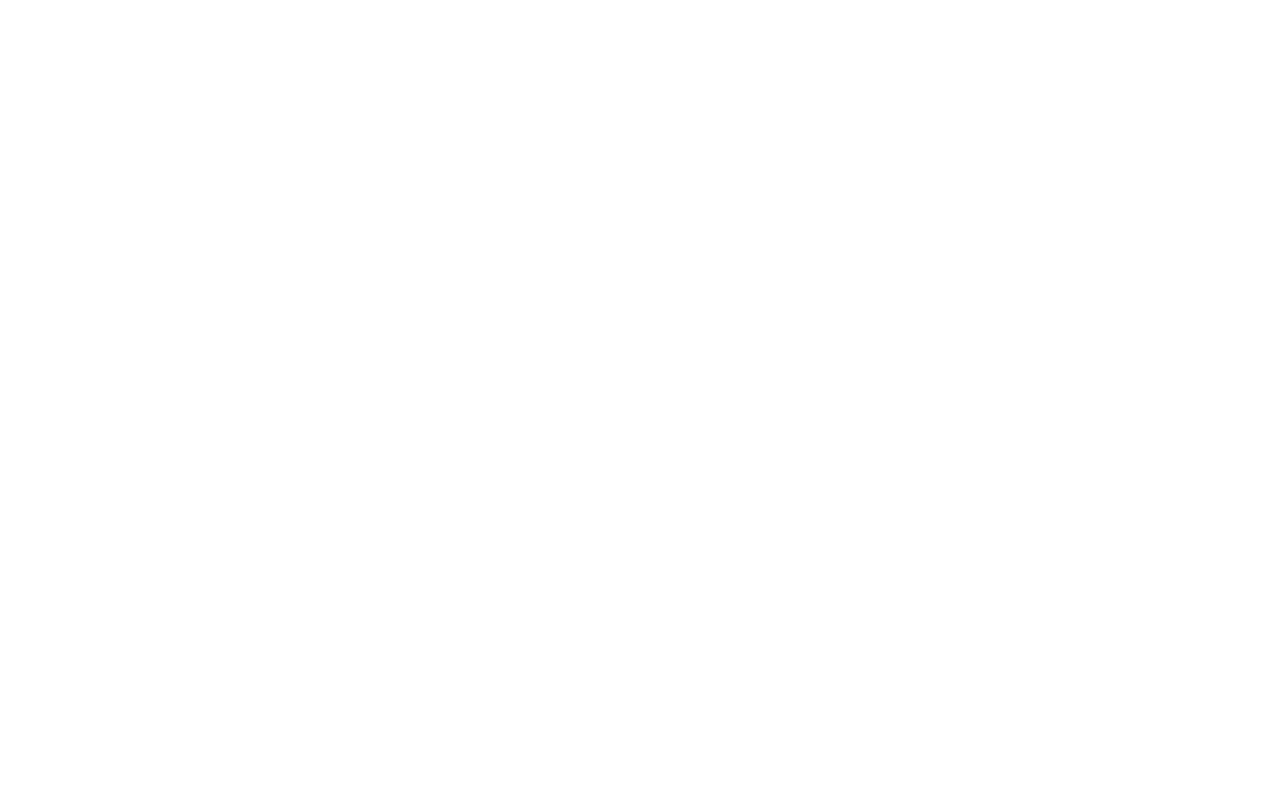
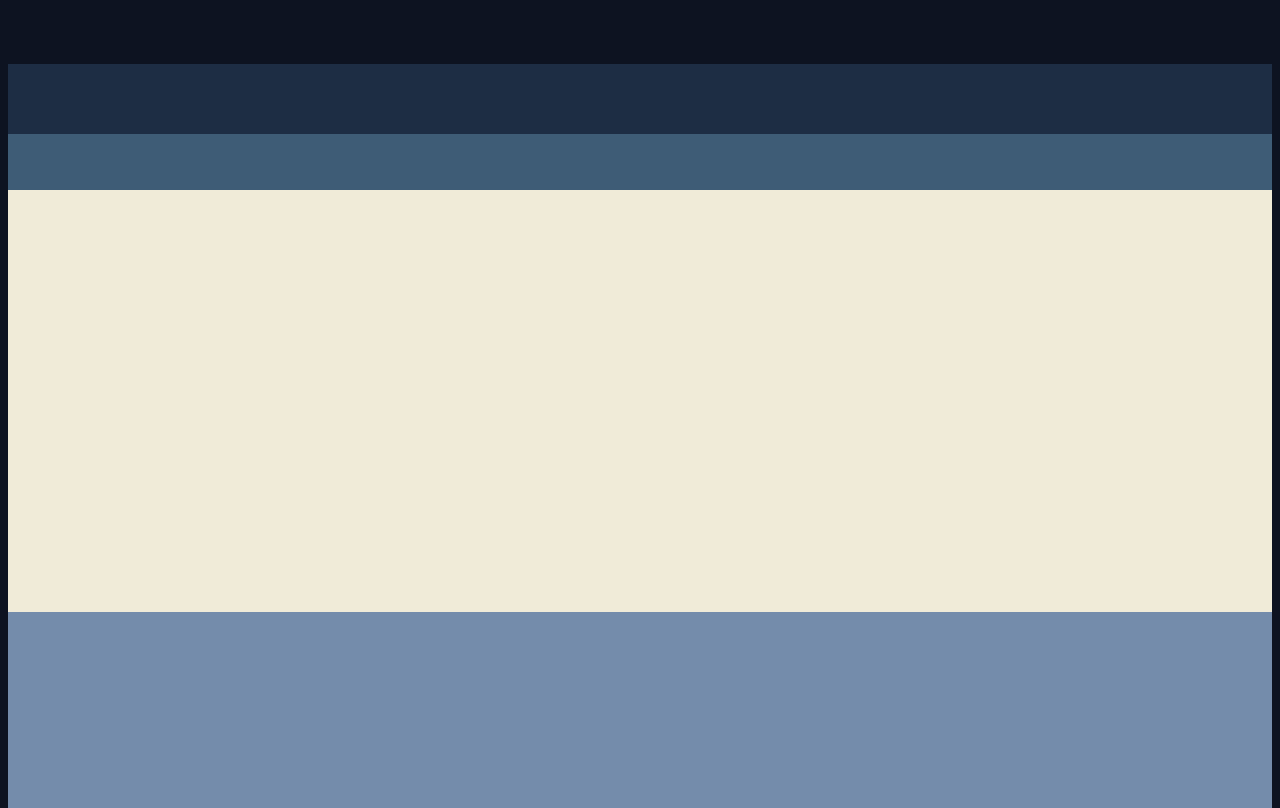
Before and after one commit to IvanGMiceli/Programacion-III, a plain HTML site: page index_grid.html in a window 1280 px wide. Drawn offline with Linux system fonts and the light colour scheme.

Commit message:
Color
tema de colores aplicado

```diff
--- a/CSS/index_grid.css
+++ b/CSS/index_grid.css
@@ -3,6 +3,8 @@
 }
 
 body {
+    background-color: #0d1321;
+
     height: 100%;
 
     display: grid;
@@ -18,26 +20,31 @@
 }
 
 .banner_princ_1 {
+    background-color: #1d2d44;
     grid-row: 2;
     grid-column: 1 / 3;
 }
 
 .banner_princ_2 {
+    background-color: #3e5c76;
     grid-row: 3;
     grid-column: 1 / 3;
 }
 
 .cuerpo_pagina_info {
+    background-color: #f0ebd8;
     grid-row: 4;
     grid-column: 1 / 2;
 }
 
 .cuerpo_pagina_img {
+    background-color: #f0ebd8;
     grid-row: 4;
     grid-column: 2 / 3;
 }
 
 footer {
+    background-color: #748cab;
     grid-row: 5;
     grid-column: 1 / 3;
 }
```
